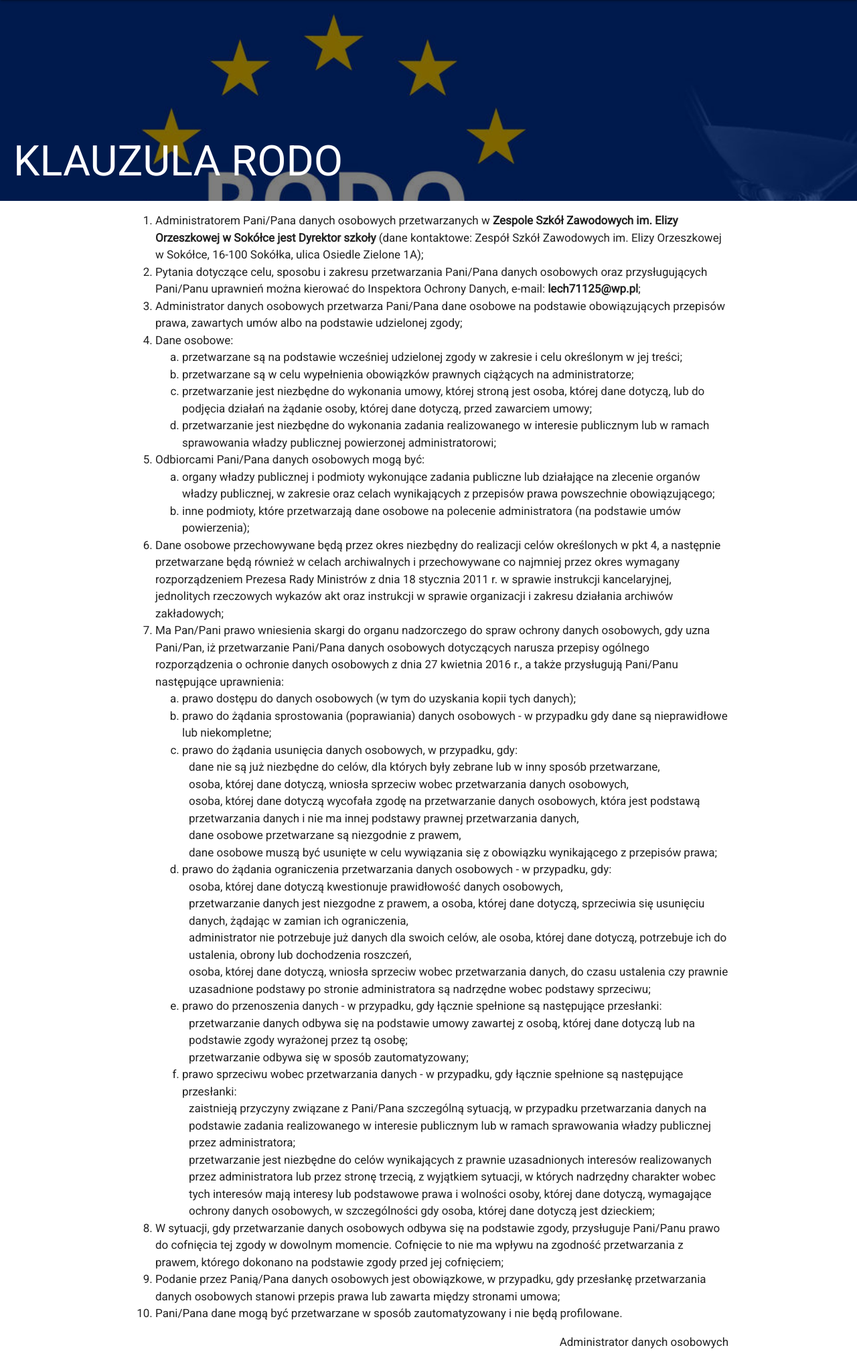
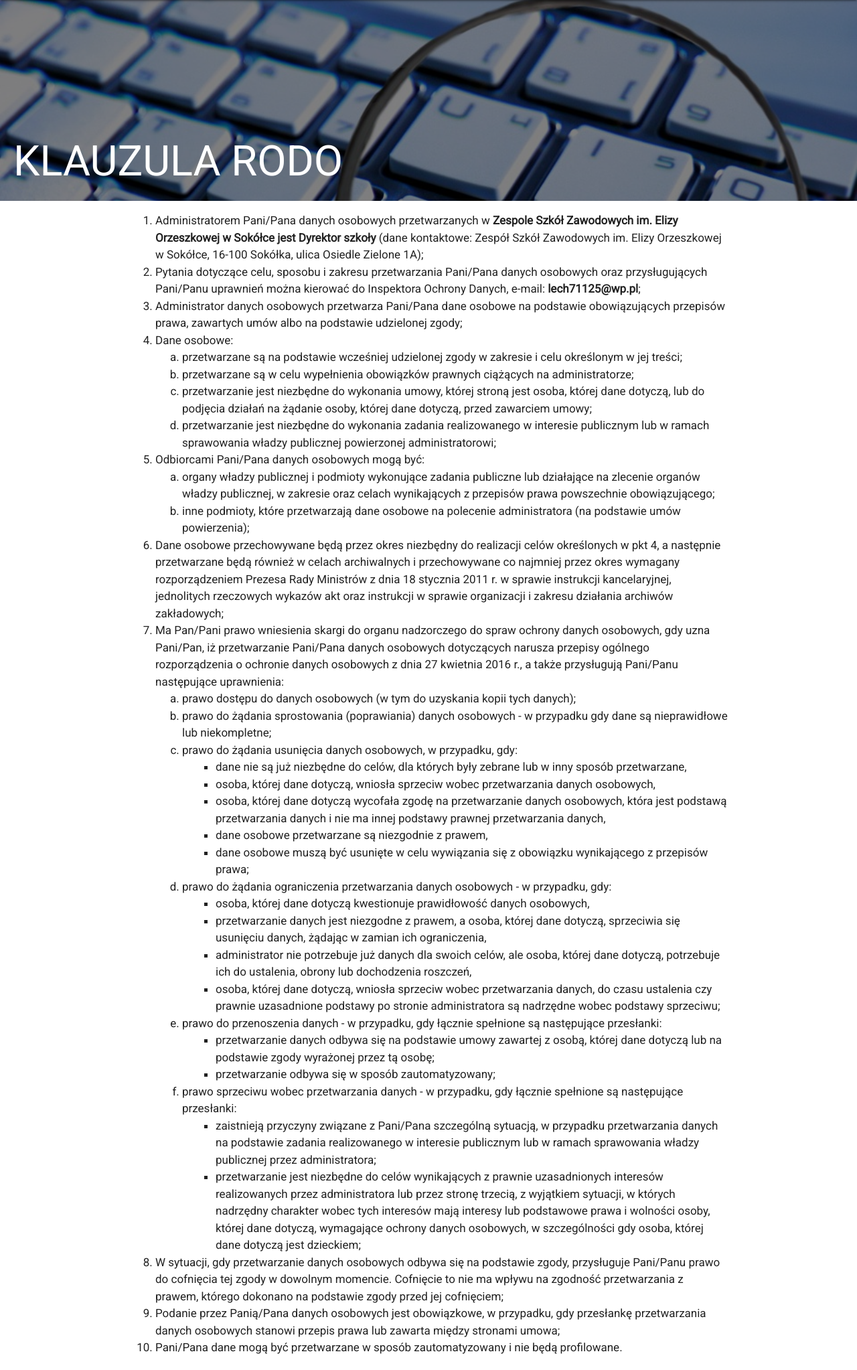
Before and after one commit to pokion/zszsokolka, a PHP site: page /strona/rodo.php in a window 1280 px wide. Shown: the part 64-2110 px from the top of the page at 67% size. Run offline with PHP 8.4, Linux system fonts and the light colour scheme; data that the repository does not hold is empty; some libraries are stand-ins or nearby versions.

Commit message:
RODO finito! :wheelchair: :children_crossing:

```diff
--- a/html/rodo.php
+++ b/html/rodo.php
@@ -13,7 +13,7 @@
 		include_once('includes/nav.php');
 	?>
 	<div class="parallax-container">
-		<div class="parallax"><img src="../img/rodo.jpg"></div>
+		<div class="parallax"><img src="../img/static/rodo.jpg"></div>
 		<div class="naglowek">
 			<h1 class=" white-text overlay">
 				KLAUZULA RODO
@@ -43,7 +43,7 @@
               <li>prawo dostępu do danych osobowych (w tym do uzyskania kopii tych danych);</li>
               <li>prawo do żądania sprostowania (poprawiania) danych osobowych - w przypadku gdy dane są nieprawidłowe lub niekompletne;</li>
               <li>prawo do żądania usunięcia danych osobowych, w przypadku, gdy:</li>
-          	<ul>
+          	<ul class="browser-default">
                   <li>dane nie są już niezbędne do celów, dla których były zebrane lub w inny sposób przetwarzane,</li>
                   <li>osoba, której dane dotyczą, wniosła sprzeciw wobec przetwarzania danych osobowych,</li>
                   <li>osoba, której dane dotyczą wycofała zgodę na przetwarzanie danych osobowych, która jest podstawą przetwarzania danych i nie ma innej podstawy prawnej przetwarzania danych,</li>
@@ -51,19 +51,19 @@
                   <li>dane osobowe muszą być usunięte w celu wywiązania się z obowiązku wynikającego z przepisów prawa;</li>
           	</ul>
                   <li>prawo do żądania ograniczenia przetwarzania danych osobowych - w przypadku, gdy:</li>
-          	<ul>
+          	<ul class="browser-default">
                   <li>osoba, której dane dotyczą kwestionuje prawidłowość danych osobowych,</li>
                   <li>przetwarzanie danych jest niezgodne z prawem, a osoba, której dane dotyczą, sprzeciwia się usunięciu danych, żądając w zamian ich ograniczenia,</li>
                   <li>administrator nie potrzebuje już danych dla swoich celów, ale osoba, której dane dotyczą, potrzebuje ich do ustalenia, obrony lub dochodzenia roszczeń,</li>
                   <li>osoba, której dane dotyczą, wniosła sprzeciw wobec przetwarzania danych, do czasu ustalenia czy prawnie uzasadnione podstawy po stronie administratora są nadrzędne wobec podstawy sprzeciwu;</li>
               </ul>
           	<li>prawo do przenoszenia danych - w przypadku, gdy łącznie spełnione są następujące przesłanki:</li>
-          	<ul>
+          	<ul class="browser-default">
                   <li>przetwarzanie danych odbywa się na podstawie umowy zawartej z osobą, której dane dotyczą lub na podstawie zgody wyrażonej przez tą osobę;</li>
                   <li>przetwarzanie odbywa się w sposób zautomatyzowany;</li>
           	</ul>
               <li>prawo sprzeciwu wobec przetwarzania danych - w przypadku, gdy łącznie spełnione są następujące przesłanki:</li>
-          	<ul>
+          	<ul class="browser-default">
                   <li>zaistnieją przyczyny związane z Pani/Pana szczególną sytuacją, w przypadku przetwarzania danych na podstawie zadania realizowanego w interesie publicznym lub w ramach sprawowania władzy publicznej przez administratora;</li>
                   <li>przetwarzanie jest niezbędne do celów wynikających z prawnie uzasadnionych interesów realizowanych przez administratora lub przez stronę trzecią, z wyjątkiem sytuacji, w których nadrzędny charakter wobec tych interesów mają interesy lub podstawowe prawa i wolności osoby, której dane dotyczą, wymagające ochrony danych osobowych, w szczególności gdy osoba, której dane dotyczą jest dzieckiem;</li>
               </ul>
```
Also changed, not shown: img/static/rodo.jpg (added).
